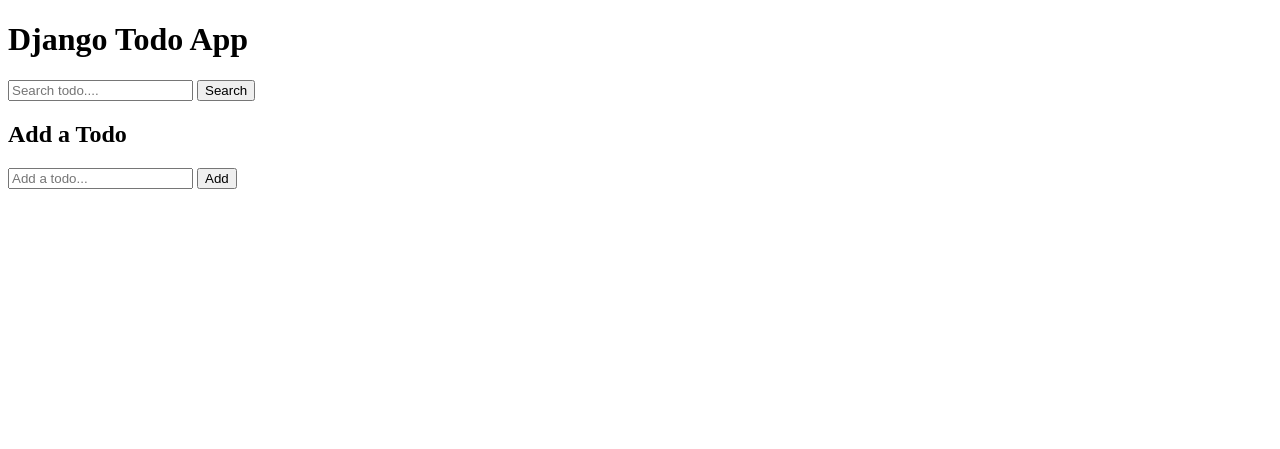
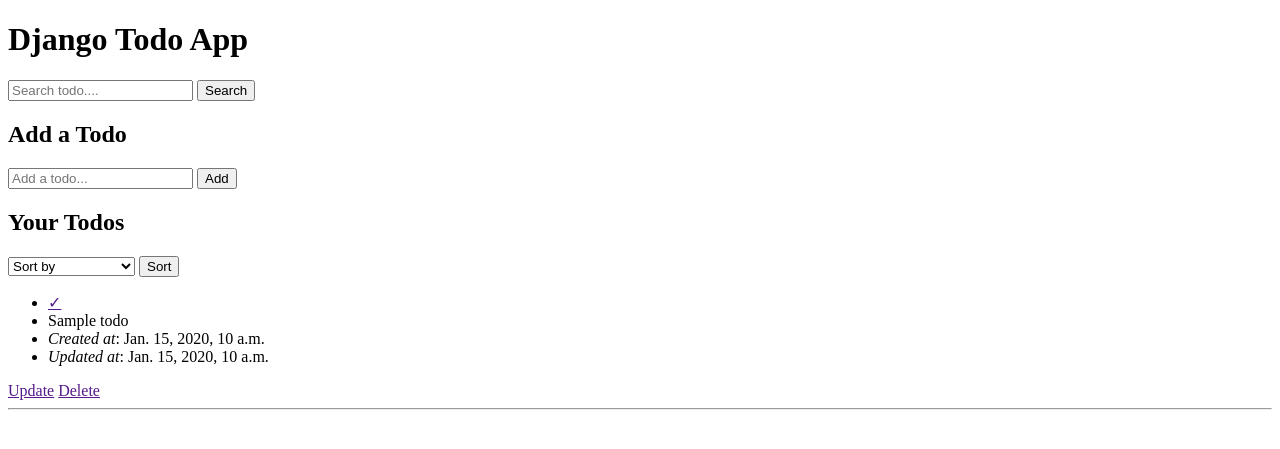
Before and after one commit to kumailalidev/django-projects, a Django app: page / in a window 1280 px wide. Shown: the top 449 px of the page. Run offline with Django 4.2, Linux system fonts and the light colour scheme; tables that the repository leaves empty hold one stand-in row (values such as "Sample post").

Commit message:
P02-Created _todos.html partial for listing todos objects

```diff
--- a/02-Todo-App/todos/templates/todos/index.html
+++ b/02-Todo-App/todos/templates/todos/index.html
@@ -3,4 +3,7 @@
 {% block content %}
     <!-- Add a todo -->
     {% include "./partials/_add_todo.html" %}
+
+    <!-- Todos list -->
+    {% include "./partials/_todos.html" %}
 {% endblock content %}
--- /dev/null
+++ b/02-Todo-App/todos/templates/todos/partials/_todos.html
@@ -0,0 +1,38 @@
+<section>
+    <div>
+        <div>
+            <h1>Your Todos</h1>
+            <div>
+                <form action="" method="">
+                    <select name="" id="">
+                        <option value="" selected>Sort by</option>
+                        <option value="ascending">Ascending &#40;A-Z&#41;</option>
+                        <option value="descending">Descending &#40;Z-A&#41;</option>
+                        <option value="date_added">Date created</option>
+                        <option value="date_updated">Date updated</option>
+                    </select>
+                    <button type="submit">Sort</button>
+                </form>
+            </div>
+        </div>
+        {% for todo in todos %}
+            <div>
+                <ul>
+                    <li><a href="">&check;</a></li>
+                    <li>{{ todo.title }}</li>
+                    <li><em>Created at</em>: {{ todo.created_at }}</li>
+                    <li><em>Updated at</em>: {{ todo.updated_at }}</li>
+                </ul>
+                <div>
+                    <a href="">Update</a>
+                    <a href="">Delete</a>
+                </div>
+                <hr>
+            </div>
+        {% empty %}
+            <div>
+                <p>Your Todo list is empty.</p>
+            </div>
+        {% endfor %}
+    </div>
+</section>
```
